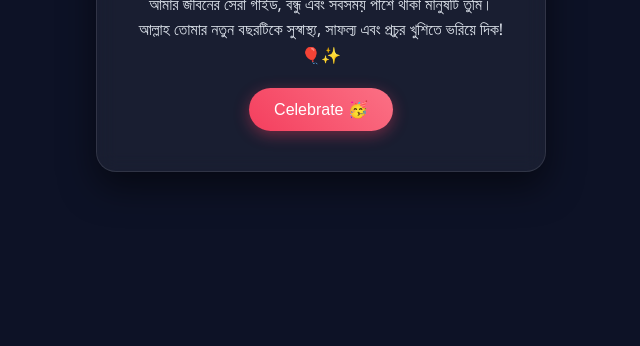
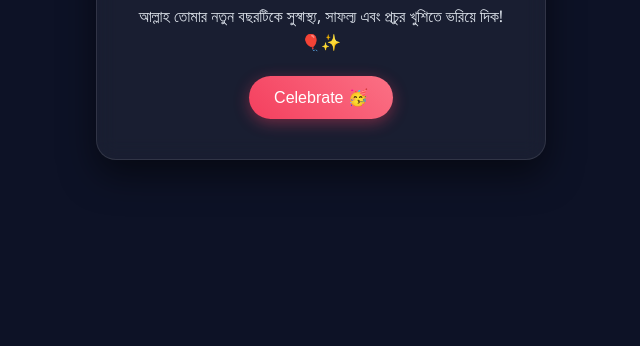
Before and after one commit to Jahid-dev32/happy-birthday-bro, a plain HTML site: page index.html in a window 1280 px wide. Shown: the part 454-800 px from the top of the page, without its empty margins (319-959 px from the left). Drawn offline with Linux system fonts and the light colour scheme.

Commit message:
Remove gratitude message in Bengali
Removed a line expressing gratitude in Bengali.

```diff
--- a/index.html
+++ b/index.html
@@ -105,7 +105,6 @@
         </div>
 
         <p class="message">
-            আমার জীবনের সেরা গাইড, বন্ধু এবং সবসময় পাশে থাকা মানুষটি তুমি।
             আল্লাহ তোমার নতুন বছরটিকে সুস্বাস্থ্য, সাফল্য এবং প্রচুর খুশিতে ভরিয়ে দিক! 🎈✨
         </p>
 
```
